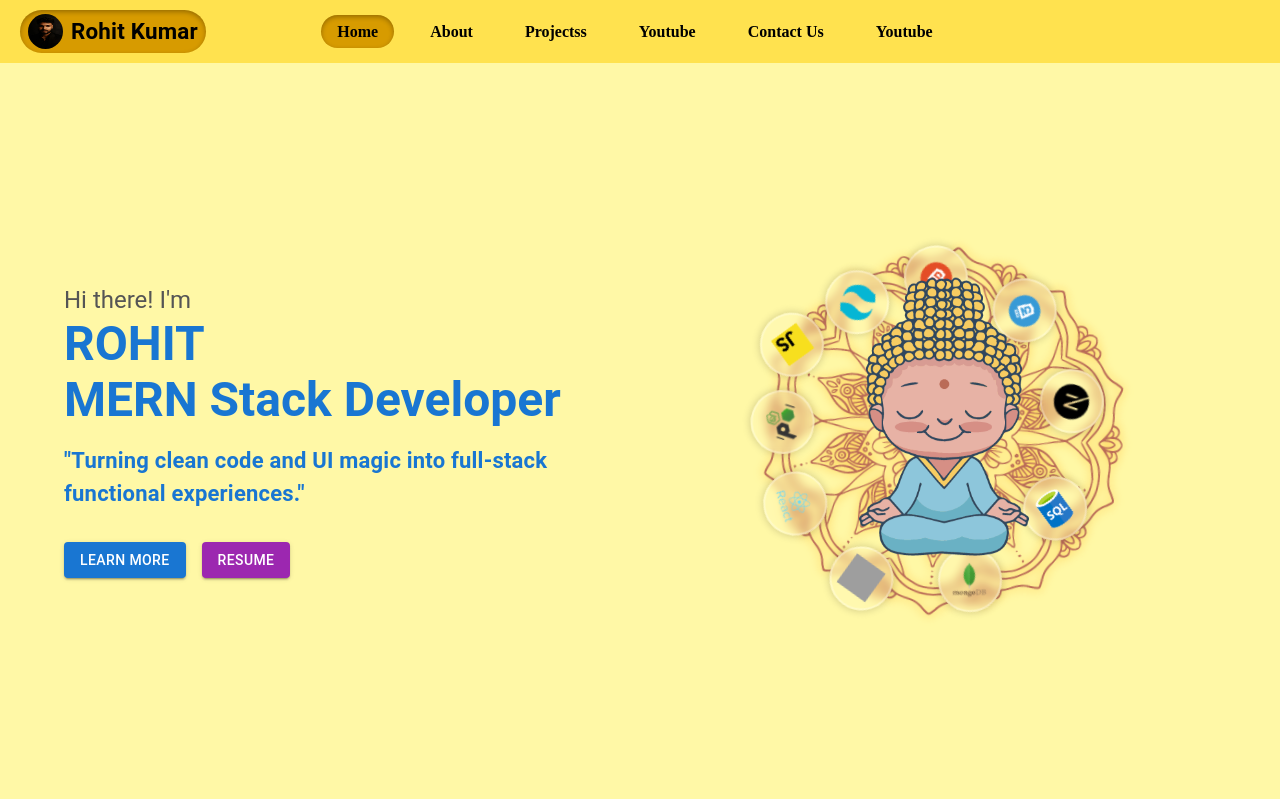
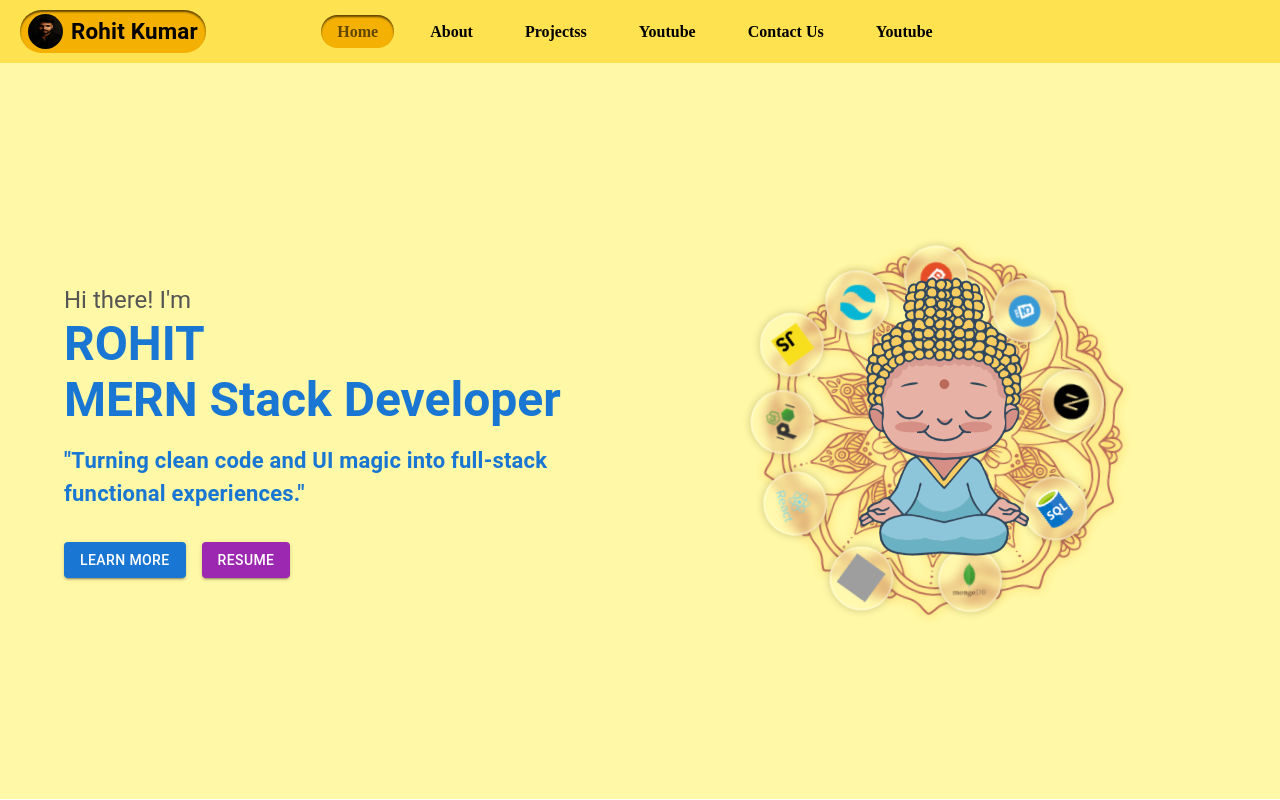
Before and after one commit to rohitraj07372/portfolio2.0, a React (Vite) app: page / in a window 1280 px wide. Built offline with nearby package versions, Linux system fonts and the light colour scheme; grey boxes are pictures that could not be loaded; some icons are missing.

Commit message:
modified navbar active color and shadow

```diff
--- a/src/styles/navbarStyles.js
+++ b/src/styles/navbarStyles.js
@@ -25,8 +25,9 @@ export const getNavbarStyles = (darkMode, colorPalette) => ({
     color: 'inherit',
   },
   activeItem: {
-    backgroundColor: darkMode ? '#333' : '#d79b00',
-    boxShadow: 'inset 0 2px 5px rgba(0, 0, 0, 0.3)',
+    backgroundColor: darkMode ? '#333' : '#f4b003ff',
+    boxShadow: 'inset 0 2px 2px rgba(0, 0, 0, 0.6)',
+    color: darkMode ? '#fff' : '#624700ff',
   },
   socialIcons: {
     display: 'flex',
```
